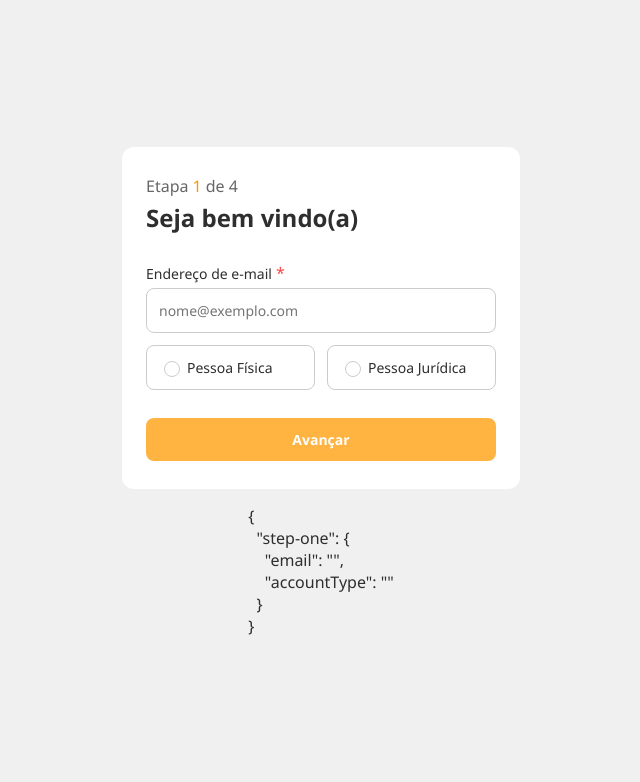
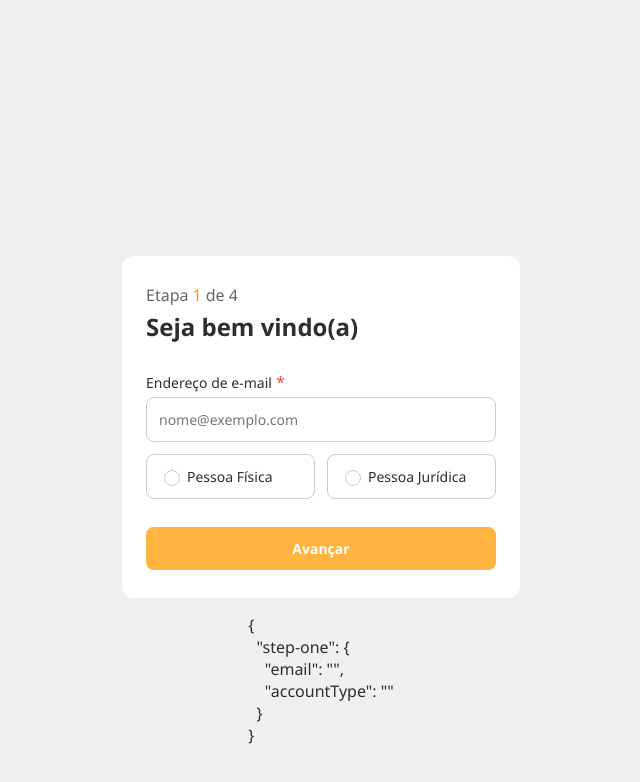
Before and after one commit to johnn1sbo3s/mercado-bitcoin-case, a Vue app: page / in a window 1280 px wide. Shown: the top 782 px of the page, without its empty margins (319-959 px from the left). Built offline with nearby package versions, Linux system fonts and the light colour scheme.

Commit message:
ajusta alinhamento do form

```diff
--- a/src/css/main.css
+++ b/src/css/main.css
@@ -54,7 +54,6 @@ html, body {
   display: flex;
   flex-direction: column;
   align-items: center;
-  justify-content: center;
   background: var(--color-background);
   color: var(--color-text-primary);
 }
--- a/src/js/App.vue
+++ b/src/js/App.vue
@@ -97,6 +97,7 @@ function handleCanAdvance(value) {
 <style lang="scss" scoped>
 
 .register-form {
+  margin-top: 20%;
   width: 350px;
   background: white;
   padding: var(--spacing-xxl) var(--spacing-xl);
```
